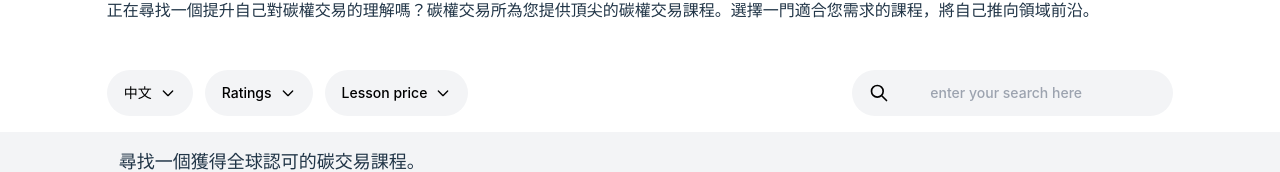
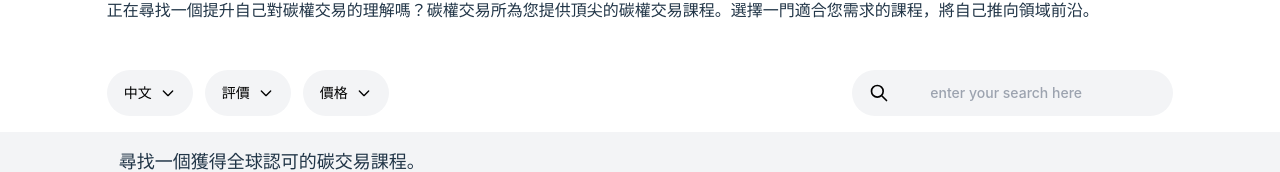
Before and after one commit to enchisu0520/carbon-exchange, a Vue app: page /#/class-search in a window 1280 px wide. Shown: the part 320-492 px from the top of the page. Built offline with nearby package versions, Linux system fonts and the light colour scheme.

Commit message:
add i18n key for rating and price

```diff
--- a/src/components/search/SearchTitle.vue
+++ b/src/components/search/SearchTitle.vue
@@ -81,7 +81,7 @@
                     }"
                     type="button"
                 >
-                    Ratings
+                    {{ $t("rating") }}
                     <svg
                         class="w-4 h-4 ml-2"
                         aria-hidden="true"
@@ -123,7 +123,7 @@
                     }"
                     type="button"
                 >
-                    Lesson price
+                    {{ $t("price") }}
                     <svg
                         class="w-4 h-4 ml-2"
                         aria-hidden="true"
```
